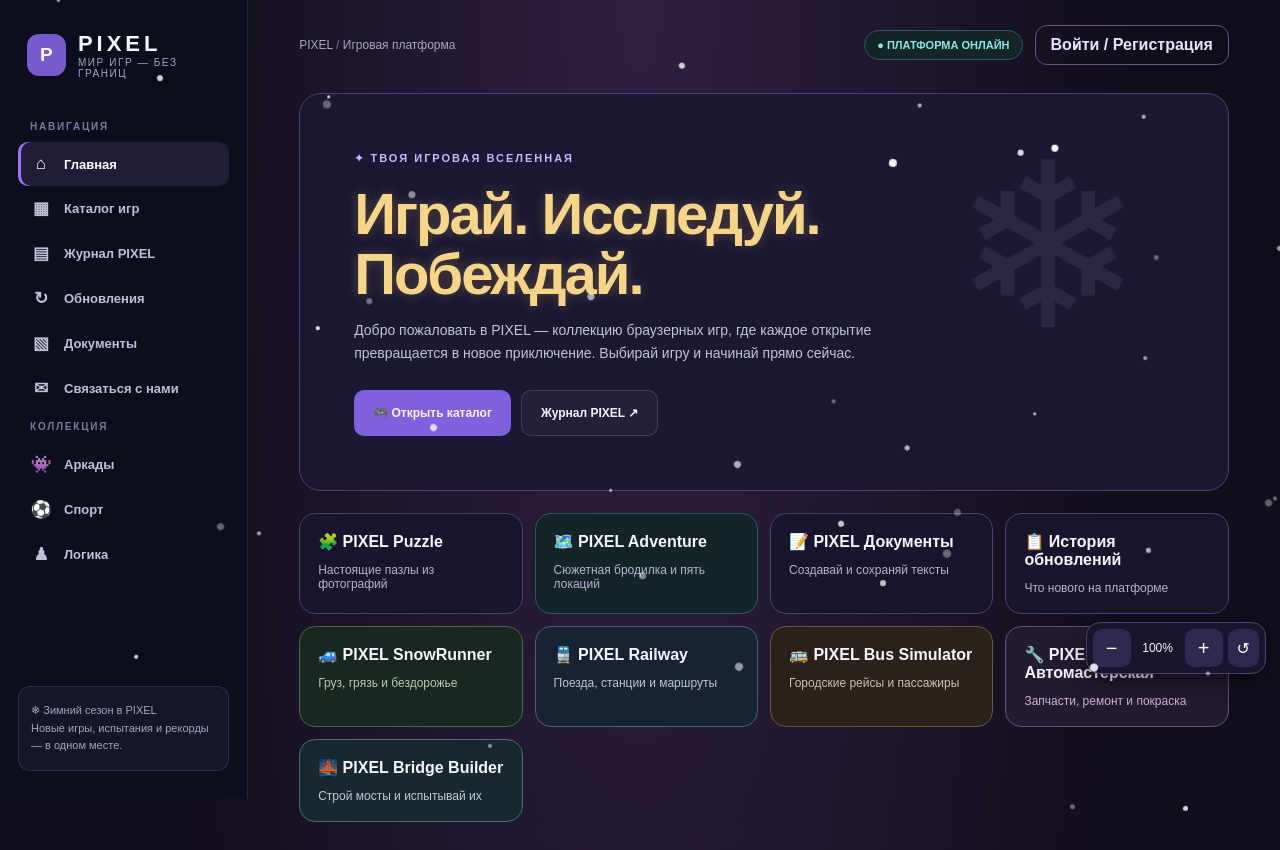
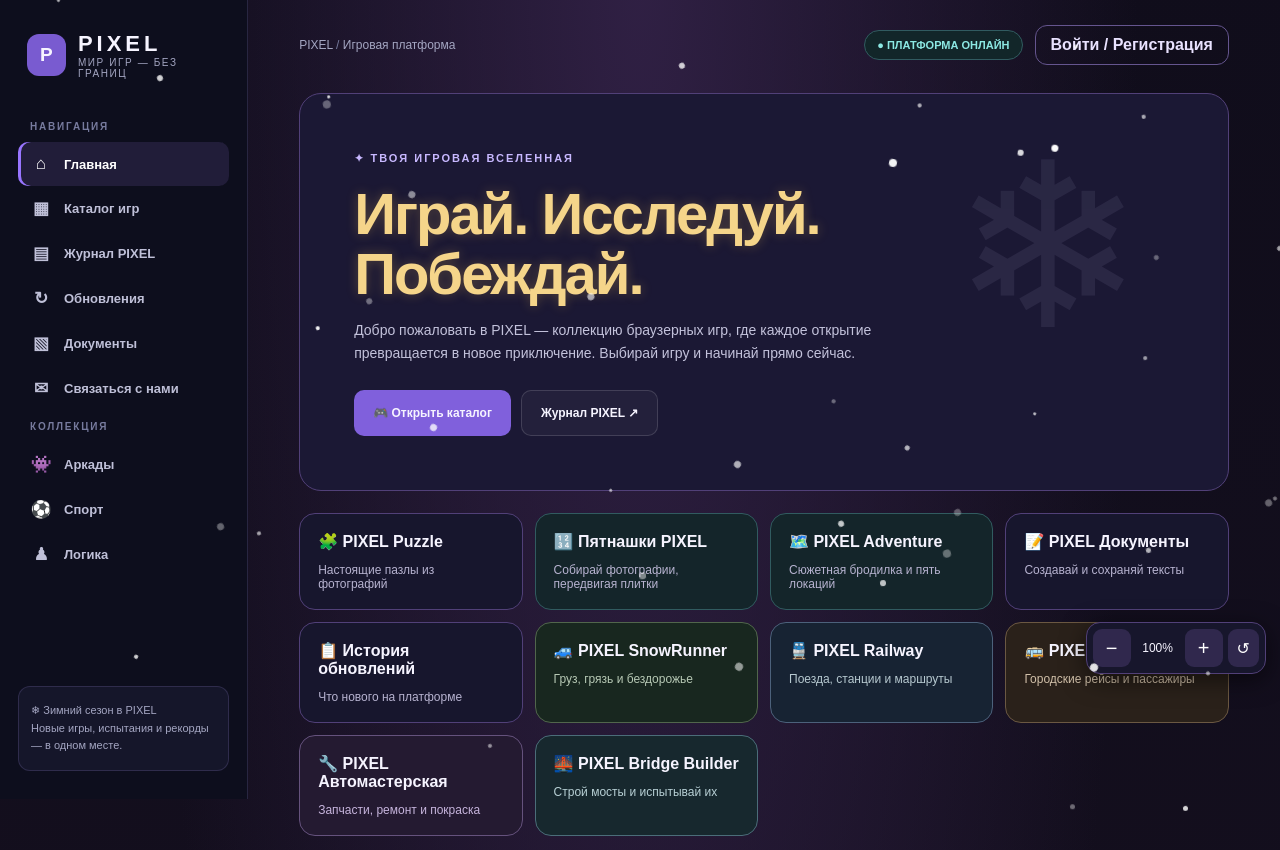
Before and after one commit to sendroom44-bit/PIXEL, a Django app: page / in a window 1280 px wide. Shown: the part 46-896 px from the top of the page. Run offline with Django 4.2, Linux system fonts and the light colour scheme; data comes from the database, SQL or seed files in the repository; some libraries are stand-ins or nearby versions.

Commit message:
Add sliding puzzle shortcut to home page

```diff
--- a/games/templates/games/home.html
+++ b/games/templates/games/home.html
@@ -44,6 +44,7 @@
 
   <section class="pixel-tools" aria-label="Новые возможности" style="display:grid;grid-template-columns:repeat(auto-fit,minmax(190px,1fr));gap:12px;margin:22px 0">
     <a href="{% url 'pixel_puzzle' %}" style="padding:18px;border:1px solid #514078;border-radius:16px;background:#17162d;text-decoration:none"><b>🧩 PIXEL Puzzle</b><p style="color:#b7b3d0;font-size:12px;margin-bottom:0">Настоящие пазлы из фотографий</p></a>
+    <a href="{% url 'sliding_puzzle' %}" style="padding:18px;border:1px solid #315b60;border-radius:16px;background:#14252a;text-decoration:none"><b>🔢 Пятнашки PIXEL</b><p style="color:#b7b3d0;font-size:12px;margin-bottom:0">Собирай фотографии, передвигая плитки</p></a>
     <a href="{% url 'pixel_adventure' %}" style="padding:18px;border:1px solid #315b60;border-radius:16px;background:#14252a;text-decoration:none"><b>🗺️ PIXEL Adventure</b><p style="color:#b7b3d0;font-size:12px;margin-bottom:0">Сюжетная бродилка и пять локаций</p></a>
     <a href="{% url 'pixel_documents' %}" style="padding:18px;border:1px solid #514078;border-radius:16px;background:#17162d;text-decoration:none"><b>📝 PIXEL Документы</b><p style="color:#b7b3d0;font-size:12px;margin-bottom:0">Создавай и сохраняй тексты</p></a>
     <a href="{% url 'pixel_updates' %}" style="padding:18px;border:1px solid #514078;border-radius:16px;background:#17162d;text-decoration:none"><b>📋 История обновлений</b><p style="color:#b7b3d0;font-size:12px;margin-bottom:0">Что нового на платформе</p></a>
```
